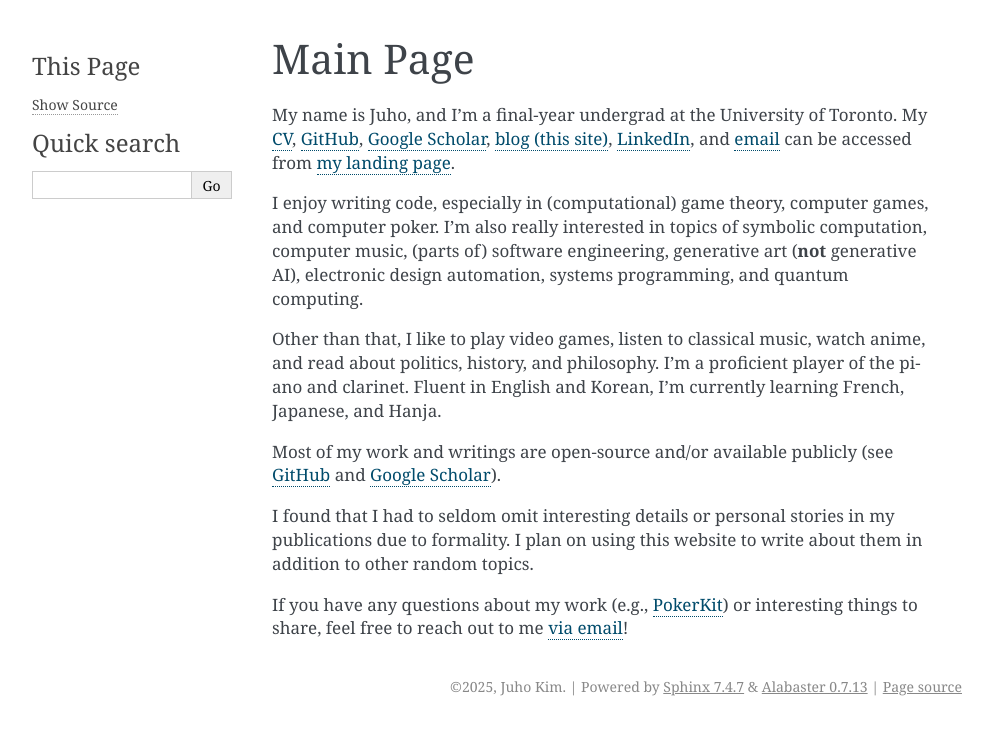
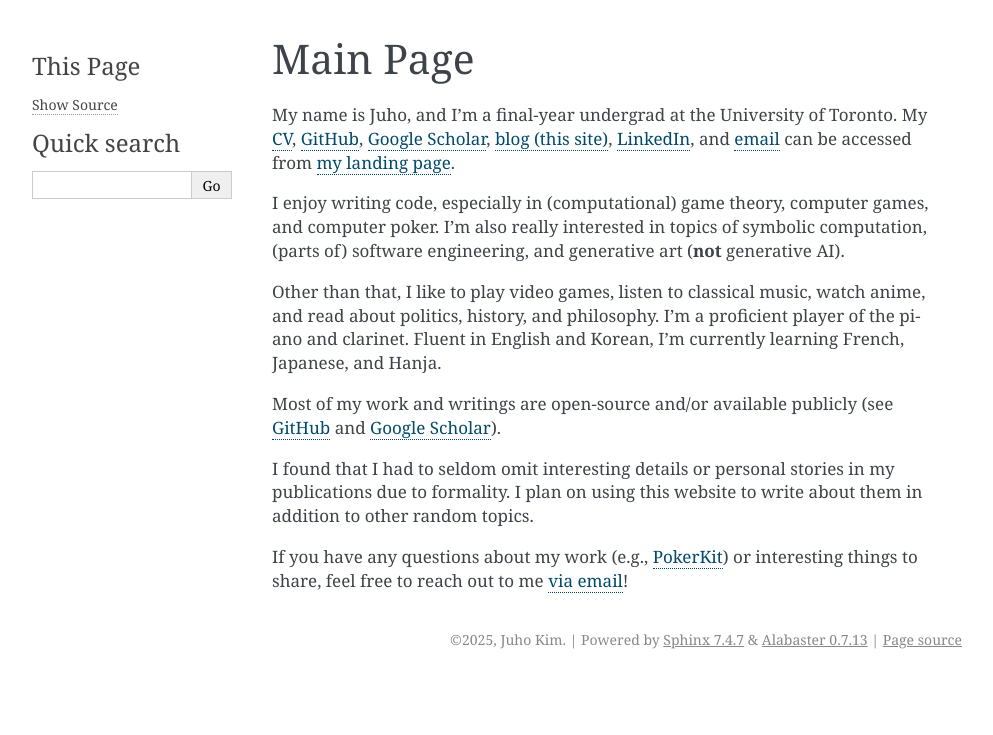
Before and after one commit to AussieSeaweed/personal-website, a Sphinx documentation site: the page built from source/index.rst, in a window 1280 px wide. Shown: the top 735 px of the page, without its empty margins (148-1141 px from the left). Built offline with Sphinx 7.4.7, drawn with Linux system fonts in a browser that asks for light colours.

Commit message:
Trim interested topics in the main page

```diff
--- a/source/index.rst
+++ b/source/index.rst
@@ -8,7 +8,7 @@ Main Page
 
 My name is Juho, and I'm a final-year undergrad at the University of Toronto. My `CV <https://github.com/AussieSeaweed/personal-cv/releases/latest/download/main.pdf>`_, `GitHub <https://github.com/AussieSeaweed>`_, `Google Scholar <https://scholar.google.com/citations?user=iHbLHD0AAAAJ>`_, `blog (this site) <https://sword.land/>`_, `LinkedIn <https://www.linkedin.com/in/aussieseaweed/>`_, and `email <mailto:juho-kim@outlook.com>`_ can be accessed from `my landing page <https://juhokim.net>`_.
 
-I enjoy writing code, especially in (computational) game theory, computer games, and computer poker. I'm also really interested in topics of symbolic computation, computer music, (parts of) software engineering, generative art (**not** generative AI), electronic design automation, systems programming, and quantum computing.
+I enjoy writing code, especially in (computational) game theory, computer games, and computer poker. I'm also really interested in topics of symbolic computation, (parts of) software engineering, and generative art (**not** generative AI).
 
 Other than that, I like to play video games, listen to classical music, watch anime, and read about politics, history, and philosophy. I'm a proficient player of the piano and clarinet. Fluent in English and Korean, I'm currently learning French, Japanese, and Hanja.
 
```
